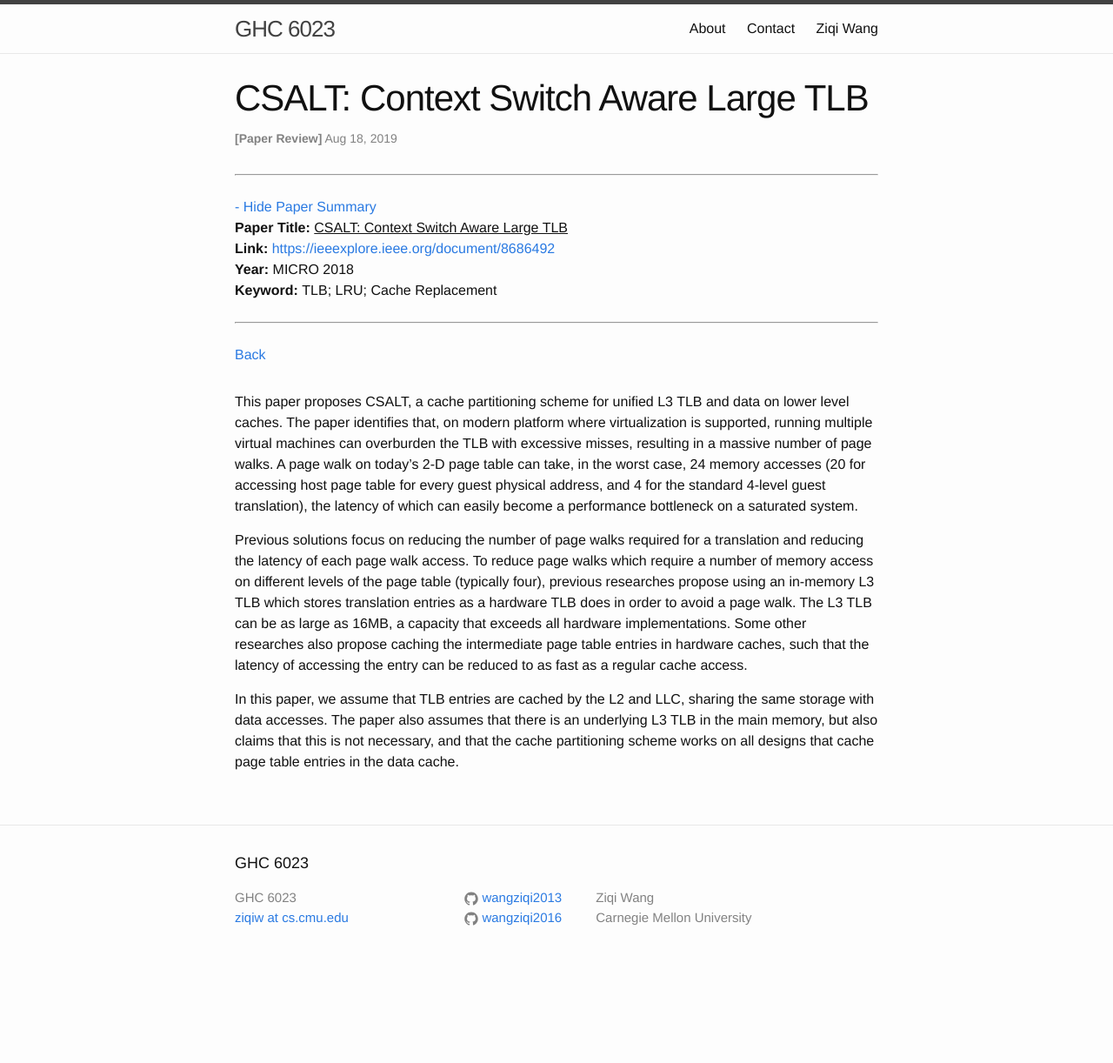
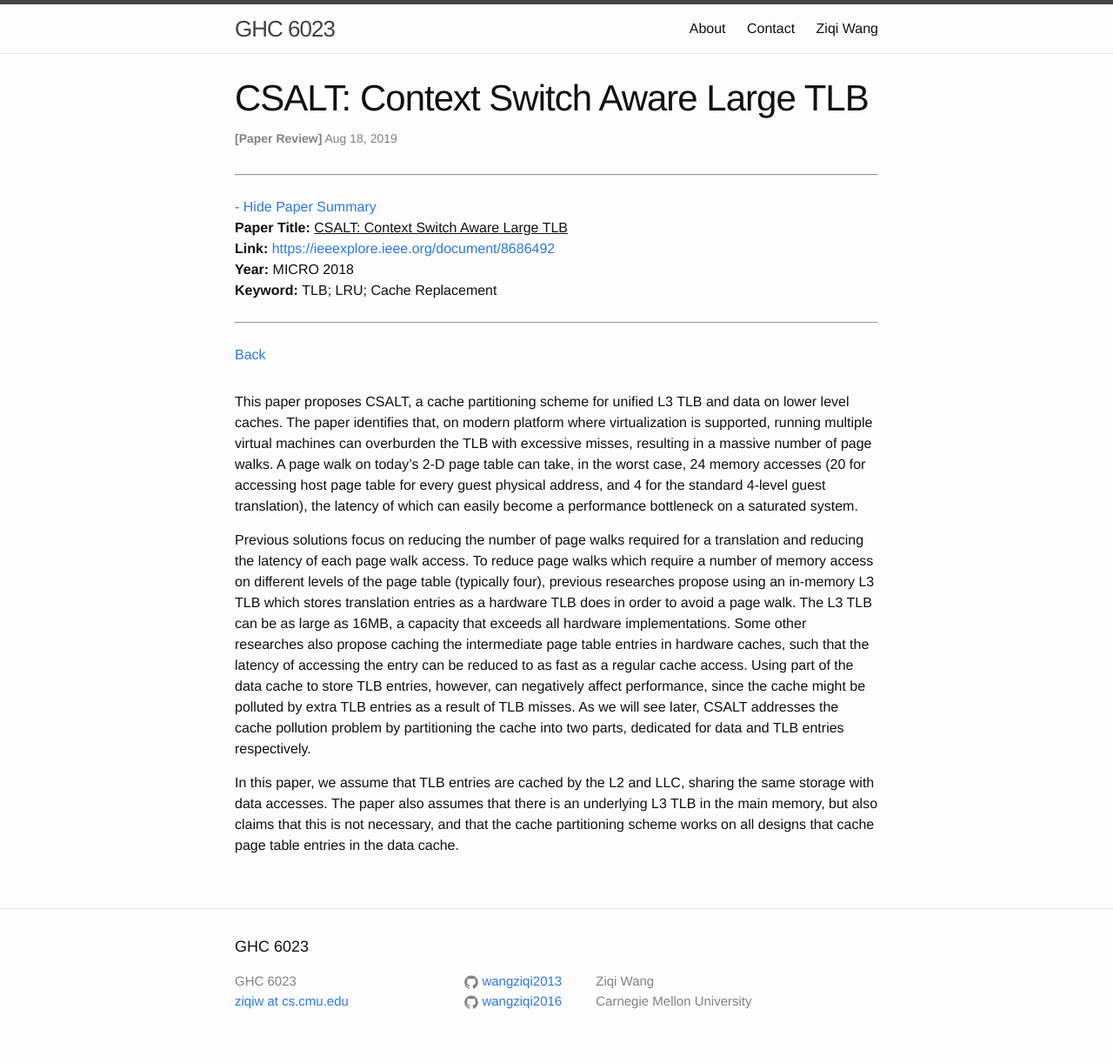
Before and after one commit to wangziqi2013/wangziqi2013.github.io, a Jekyll site: the page built from _posts/2019-08-18-CSALT.markdown, in a window 1280 px wide. Shown: the whole page at 87% size. Built offline with Jekyll 4.4.1, drawn with Linux system fonts in a browser that asks for light colours; before the commit the page ends 1126 px from its top, so only the background shows below that.

Commit message:
Adding problem

```diff
--- a/_posts/2019-08-18-CSALT.markdown
+++ b/_posts/2019-08-18-CSALT.markdown
@@ -25,7 +25,10 @@ each page walk access. To reduce page walks which require a number of memory acc
 table (typically four), previous researches propose using an in-memory L3 TLB which stores translation entries as
 a hardware TLB does in order to avoid a page walk. The L3 TLB can be as large as 16MB, a capacity that exceeds all
 hardware implementations. Some other researches also propose caching the intermediate page table entries in hardware
-caches, such that the latency of accessing the entry can be reduced to as fast as a regular cache access.
+caches, such that the latency of accessing the entry can be reduced to as fast as a regular cache access. Using part
+of the data cache to store TLB entries, however, can negatively affect performance, since the cache might be polluted
+by extra TLB entries as a result of TLB misses. As we will see later, CSALT addresses the cache pollution problem
+by partitioning the cache into two parts, dedicated for data and TLB entries respectively.
 
 In this paper, we assume that TLB entries are cached by the L2 and LLC, sharing the same storage with data accesses.
 The paper also assumes that there is an underlying L3 TLB in the main memory, but also claims that this is not necessary,
```
